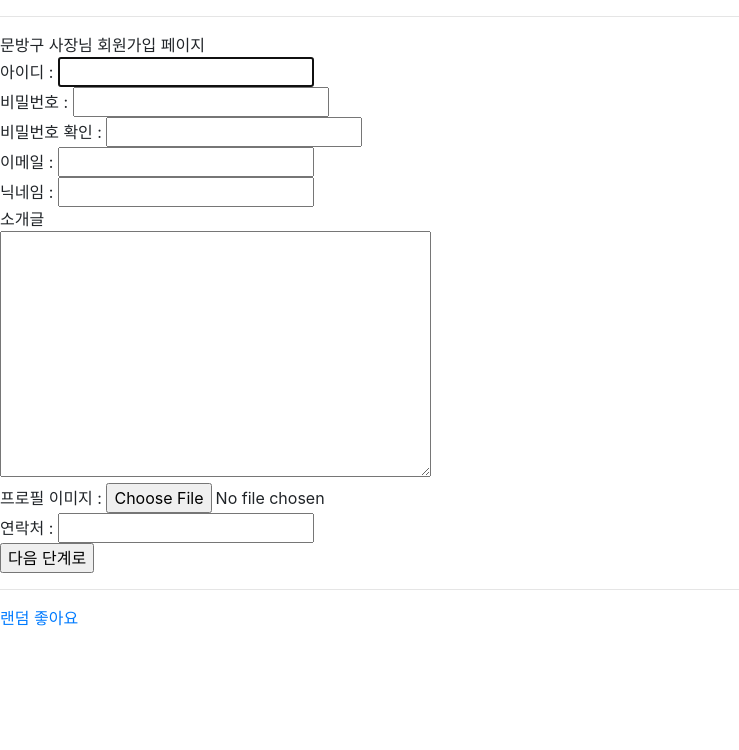
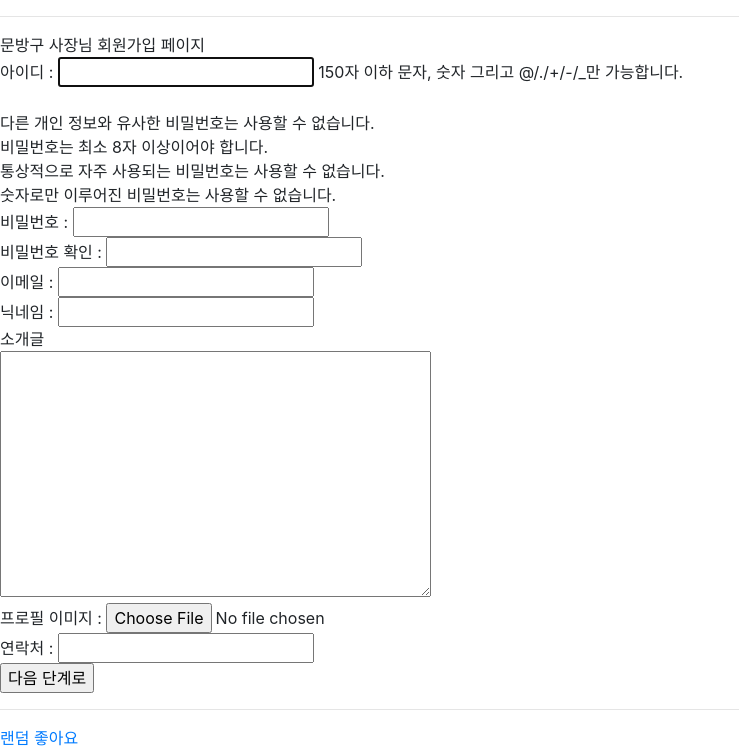
Before and after one commit to pcjs156/LionStore, a Django app: page /account/ in a window 1280 px wide. Shown: the part 72-822 px from the top of the page, without its empty margins (0-739 px from the left). Before the commit the page ends 698 px from the top, so only its background shows below. Run offline with Django 3.2, Linux system fonts and the light colour scheme; some libraries are stand-ins or nearby versions.

Commit message:
아이디/비밀번호 가능 조건 명시

```diff
--- a/account/templates/stationerSignUp.html
+++ b/account/templates/stationerSignUp.html
@@ -9,8 +9,15 @@
 <div>문방구 사장님 회원가입 페이지</div>
 <form method="POST" enctype="multipart/form-data">
     {% csrf_token %}
-    아이디 : {{ form.username }}
+    아이디 : {{ form.username }} <span>150자 이하 문자, 숫자 그리고 @/./+/-/_만 가능합니다.</span>
     <br>
+    <br>
+    <div>
+        <div>다른 개인 정보와 유사한 비밀번호는 사용할 수 없습니다.</div>
+        <div>비밀번호는 최소 8자 이상이어야 합니다.</div>
+        <div>통상적으로 자주 사용되는 비밀번호는 사용할 수 없습니다.</div>
+        <div>숫자로만 이루어진 비밀번호는 사용할 수 없습니다.</div>
+    </div>
     비밀번호 : {{ form.password1 }}
     <br>
     비밀번호 확인 : {{ form.password2 }}
```
Also changed, not shown: account/templates/userSignUp.html (+8 -1 lines), account/templates/webSellerSignUp.html (+8 -1 lines).
